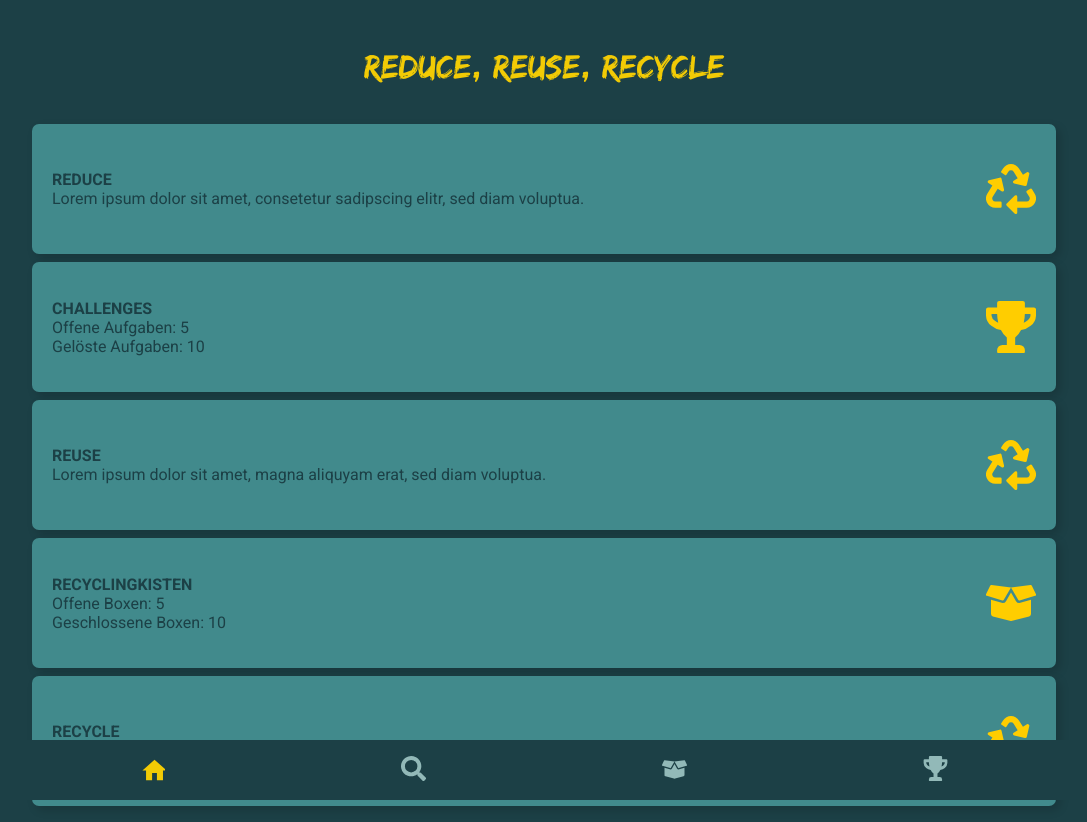
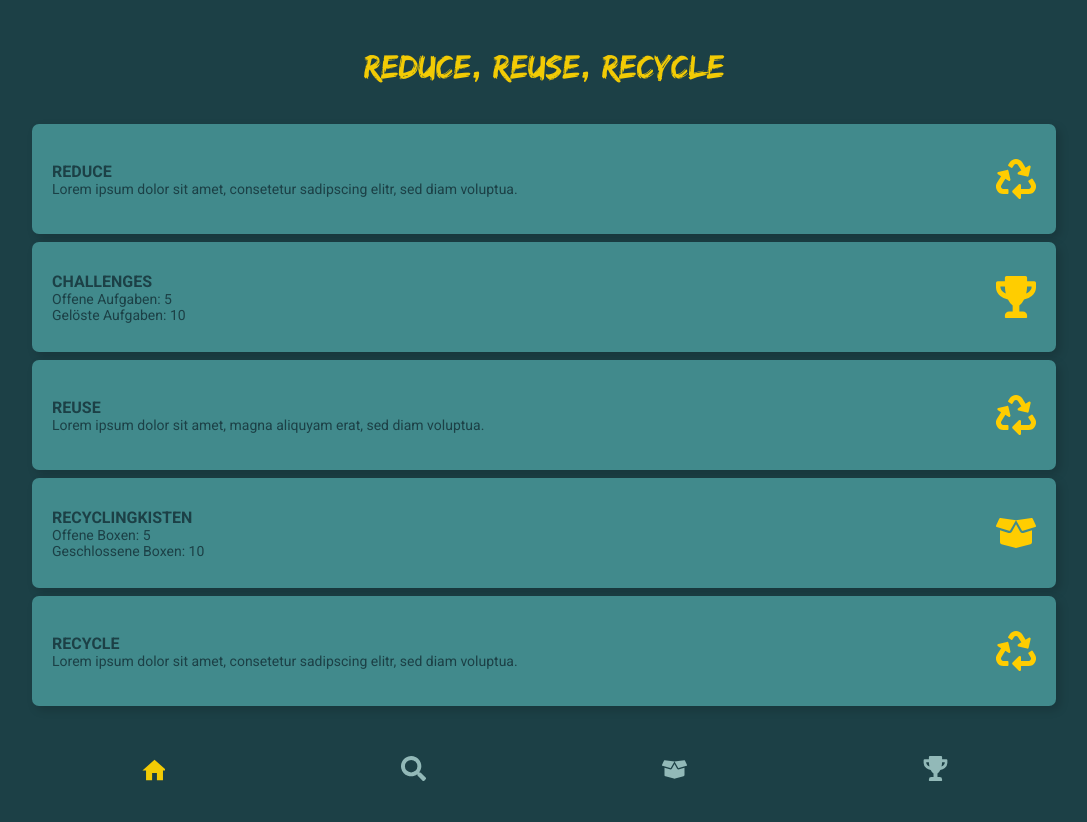
Before and after one commit to Frenzy265/recycle, a React (Create React App) app in the folder client/: page / in a window 1280 px wide. Shown: the whole page, without its empty margins (96-1183 px from the left). After the commit the page ends 800 px from the top, so only its background shows below. Built offline with nearby package versions, Linux system fonts and the light colour scheme.

Commit message:
💄 Update card design

```diff
--- a/client/src/components/Card.js
+++ b/client/src/components/Card.js
@@ -8,12 +8,13 @@ const Container = styled.div`
   color: var(--primary-color);
   align-items: center;
   justify-content: space-between;
-  min-height: 130px;
+  min-height: 110px;
   width: 80vw;
-  padding: 20px;
+  padding: 0 20px;
+  font-size: 14px;
 
   img {
-    width: 50px;
+    width: 40px;
     margin-left: 10px;
   }
 `;
```
